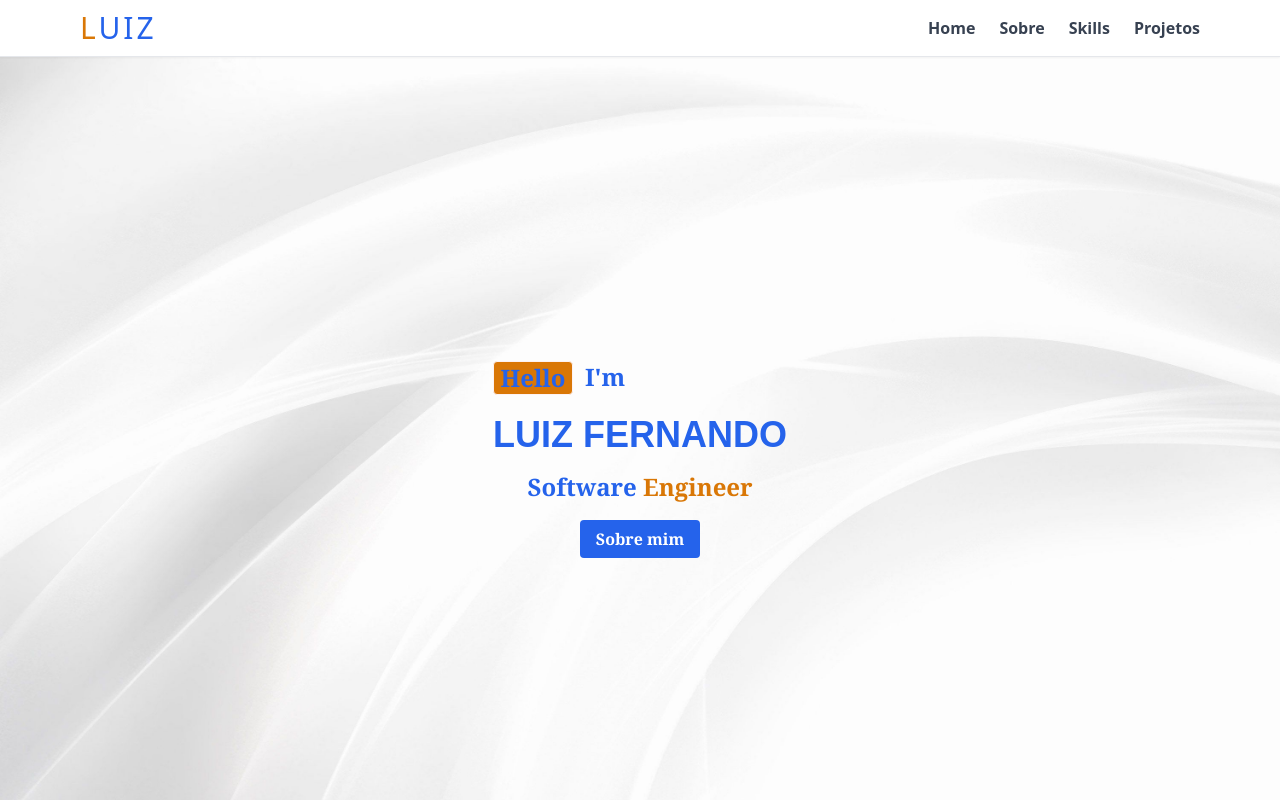
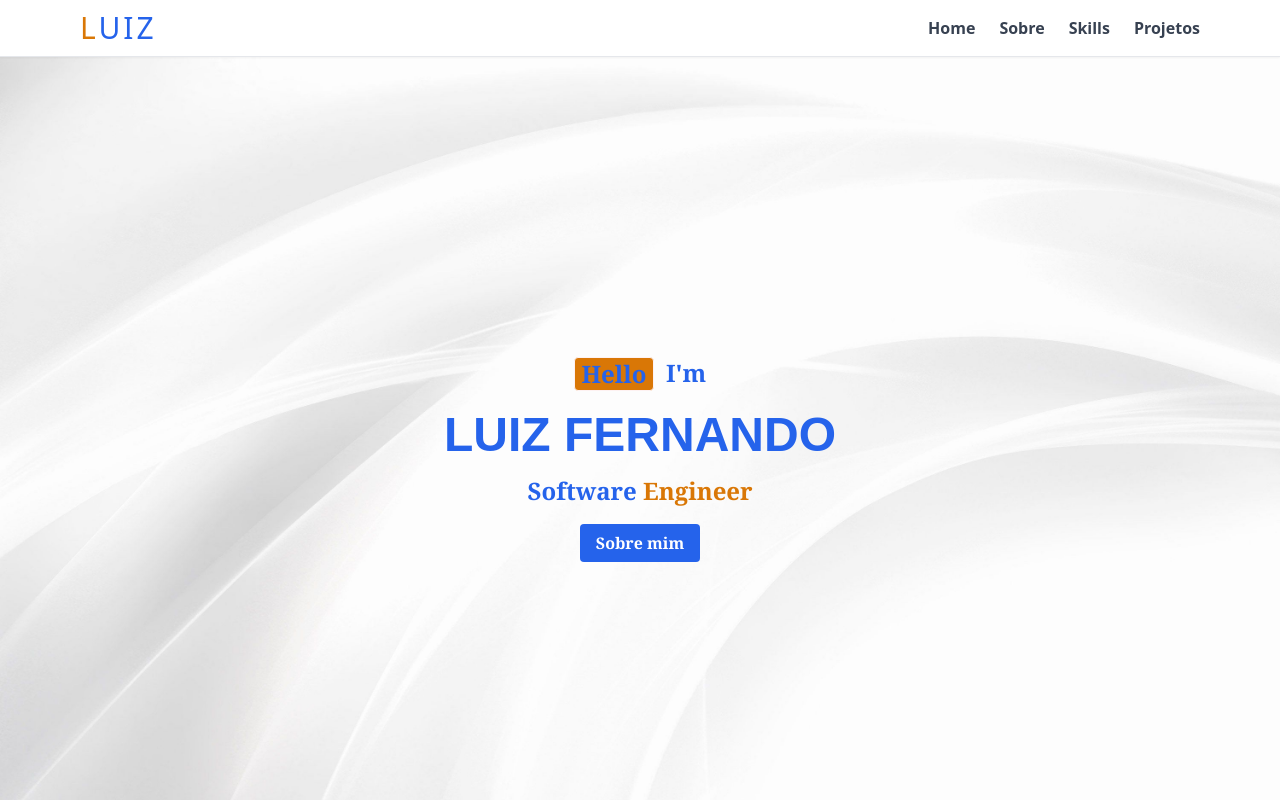
Before and after one commit to luiz-divino/meu-portfolio, a React (Create React App) app: page / in a window 1280 px wide. Shown: the top 800 px of the page. Built offline with nearby package versions, Linux system fonts and the light colour scheme.

Commit message:
personalização de fontes

```diff
--- a/src/sections/Hero.js
+++ b/src/sections/Hero.js
@@ -6,12 +6,12 @@ function Hero() {
     <section id="home" className="hero h-screen flex items-center justify-center" style={{ backgroundImage: `url(${imgBackground})`, backgroundSize: 'cover' }}>
       <div className="font-sans font-bold md:font-serif text-center py-20 text-blue-600 ">
 
-        <div className="flex text-center">
+        <div className="flex justify-center">
           <p className="bg-yellow-600 border border-red-50 rounded w-20 text-2xl mb-5 mr-3">Hello</p>
            <p className="text-2xl">I'm</p>
         </div>
 
-        <h1 className="nome text-4xl">LUIZ FERNANDO</h1>
+        <h1 className="nome text-5xl">LUIZ FERNANDO</h1>
 
         <p className="mt-4 text-2xl pb-6 font-bold text-blue-600">Software <span className="text-yellow-600">Engineer</span></p>
 
```
